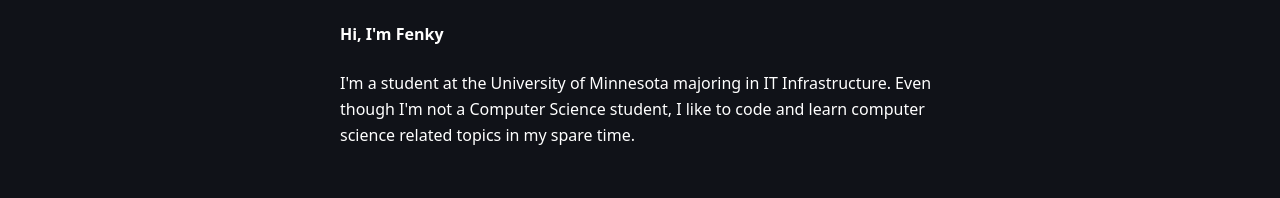
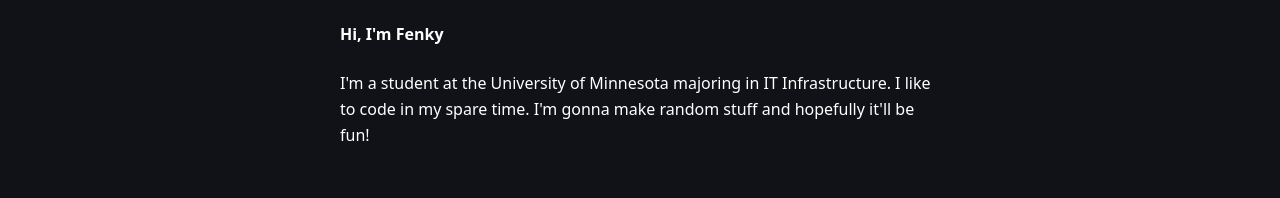
Before and after one commit to fenkur/my_portfolio, a Next.js app: page / in a window 1280 px wide. Shown: the part 178-376 px from the top of the page. Built offline with nearby package versions, Linux system fonts and the light colour scheme.

Commit message:
Implemented Layout Knowledge

```diff
--- a/app/blog/page.tsx
+++ b/app/blog/page.tsx
@@ -1,10 +1,6 @@
-import Footer from "@/components/Footer"
-import NavBar from "@/components/NavBar"
-
 export default function Home() {
     return (
         <>
-        <NavBar />
         <div className="flex flex-col min-h-screen bg-[#101218] text-white">
             <main className="flex-grow px-8">
                 <section className="mx-auto max-w-screen-sm px-5 pt-10 pb-2">
@@ -29,7 +25,6 @@
                     </div>
                 </section>
             </main>
-            <Footer />
         </div>
         </>
     )
--- a/app/globals.css
+++ b/app/globals.css
@@ -124,3 +124,7 @@
 html {
   scroll-behavior: smooth;
 }
+
+body {
+  @apply bg-[#101218];
+}
--- a/app/layout.tsx
+++ b/app/layout.tsx
@@ -1,6 +1,8 @@
 import type { Metadata } from "next";
 import { Geist, Geist_Mono } from "next/font/google";
 import "./globals.css";
+import Footer from "@/components/Footer"
+import NavBar from "@/components/NavBar"
 
 const geistSans = Geist({
   variable: "--font-geist-sans",
@@ -27,7 +29,9 @@
       <body
         className={`${geistSans.variable} ${geistMono.variable} antialiased`}
       >
+        <NavBar />
         {children}
+        <Footer />
       </body>
     </html>
   );
--- a/app/page.tsx
+++ b/app/page.tsx
@@ -1,20 +1,18 @@
-import Navbar from "@/components/NavBar";
 import Link from 'next/link';
 import Contacts from '@/components/Contacts';
-import Footer from "@/components/Footer";
+
 
 
 export default function Home() {
   return (
     <>
-      <Navbar />
       <div className="bg-[#101218] text-white min-h-screen px-8">
         <section className="mx-auto max-w-screen-sm px-5 py-12">
           <div className="space-y-6">
             <h1 className="text-1xl font-bold">Hi, I&apos;m Fenky</h1>
             <p className="text-white leading-relaxed">
               I&apos;m a student at the University of Minnesota majoring in IT Infrastructure.
-              Even though I&apos;m not a Computer Science student, I like to code and learn computer science related topics in my spare time.
+              I like to code in my spare time. I'm gonna make random stuff and hopefully it&apos;ll be fun!
             </p>
           </div>
         </section>
@@ -54,7 +52,6 @@
           </div>
         </section>
         <Contacts />
-        <Footer />
       </div>
     </>
   );
```
